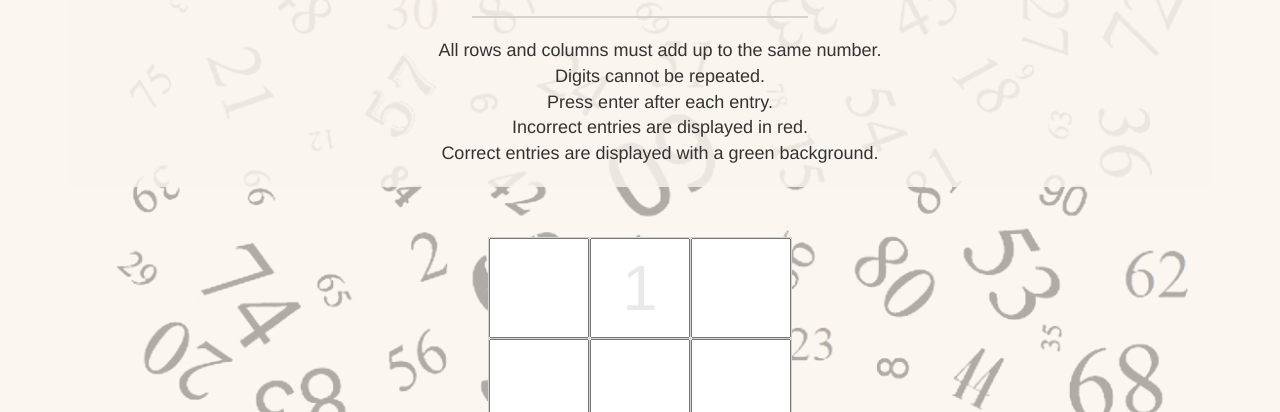
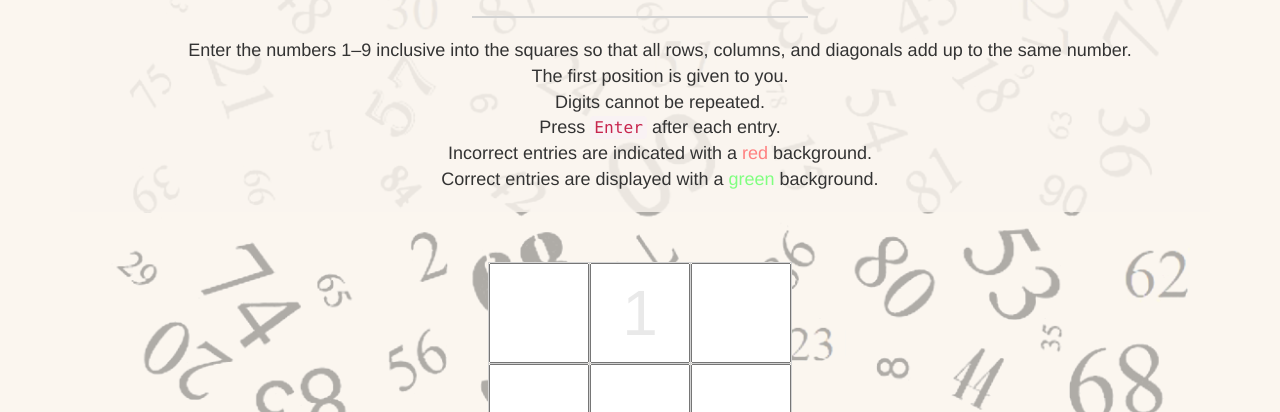
Before and after one commit to PoterekM/magic-square, a plain HTML site: page index.html in a window 1280 px wide. Shown: the part 388-800 px from the top of the page. Drawn offline with nearby package versions, Linux system fonts and the light colour scheme.

Commit message:
tweak rules

```diff
--- a/css/styles.css
+++ b/css/styles.css
@@ -85,6 +85,14 @@ hr {
   font-size: 18px;
 }
 
+#red {
+  color: rgb(255, 128, 128);
+}
+
+#green {
+  color: rgb(128, 255, 128);
+}
+
 #square, #well-container {
   padding: 0px;
   position: relative;
--- a/index.html
+++ b/index.html
@@ -21,11 +21,12 @@
           <h3>Rules</h3>
           <hr></hr>
           <ul>
-            <li>All rows and columns must add up to the same number.</li>
+            <li>Enter the numbers 1–9 inclusive into the squares so that all rows, columns, and diagonals add up to the same number.</li>
+            <li>The first position is given to you.</li>
             <li>Digits cannot be repeated.</li>
-            <li>Press enter after each entry.</li>
-            <li>Incorrect entries are displayed in red.</li>
-            <li>Correct entries are displayed with a green background.</li>
+            <li>Press <code>Enter</code> after each entry.</li>
+            <li>Incorrect entries are indicated with a <span id="red">red</span> background.</li>
+            <li>Correct entries are displayed with a <span id="green">green</span> background.</li>
           </ul>
         </div> <!-- rules closing -->
         <table id="square">
```
